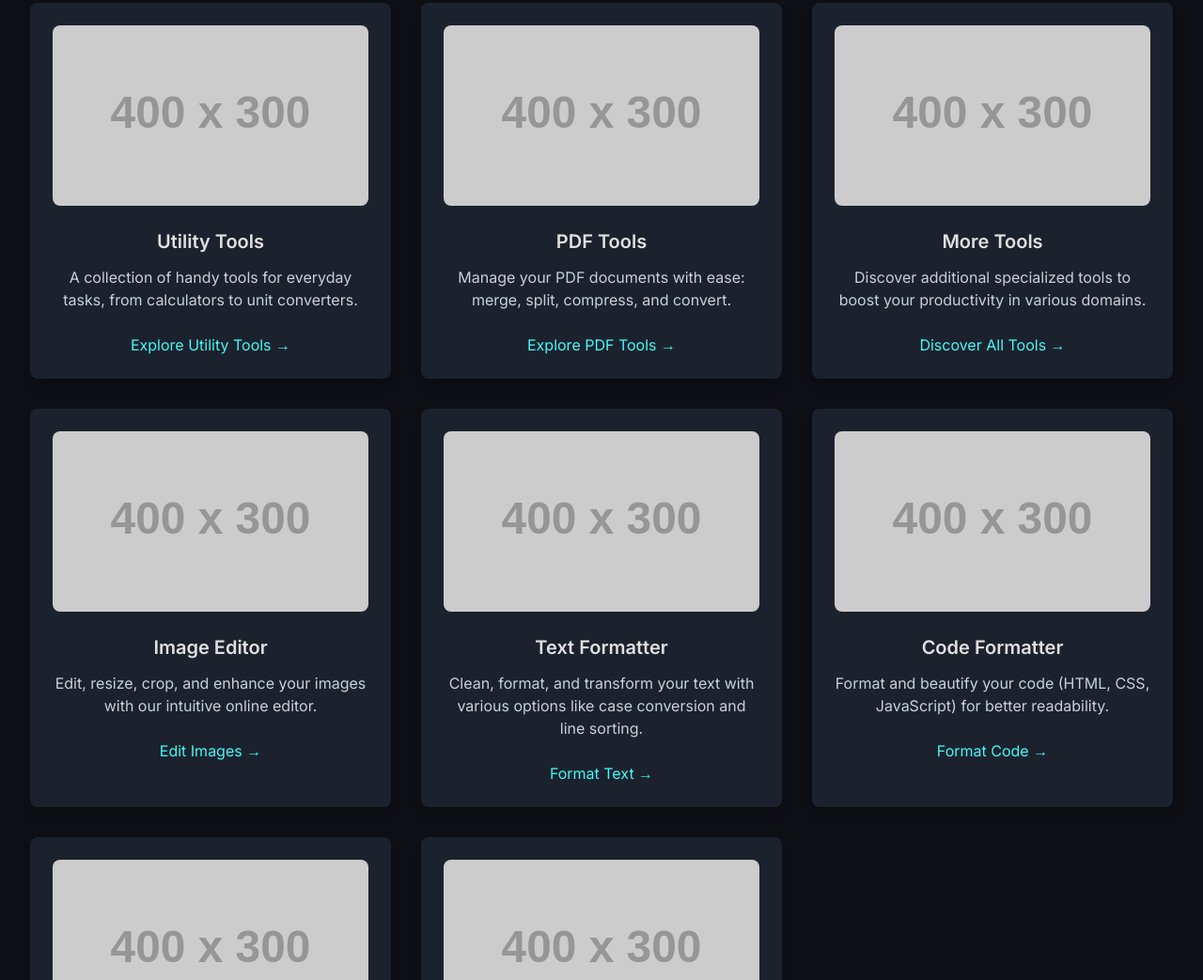
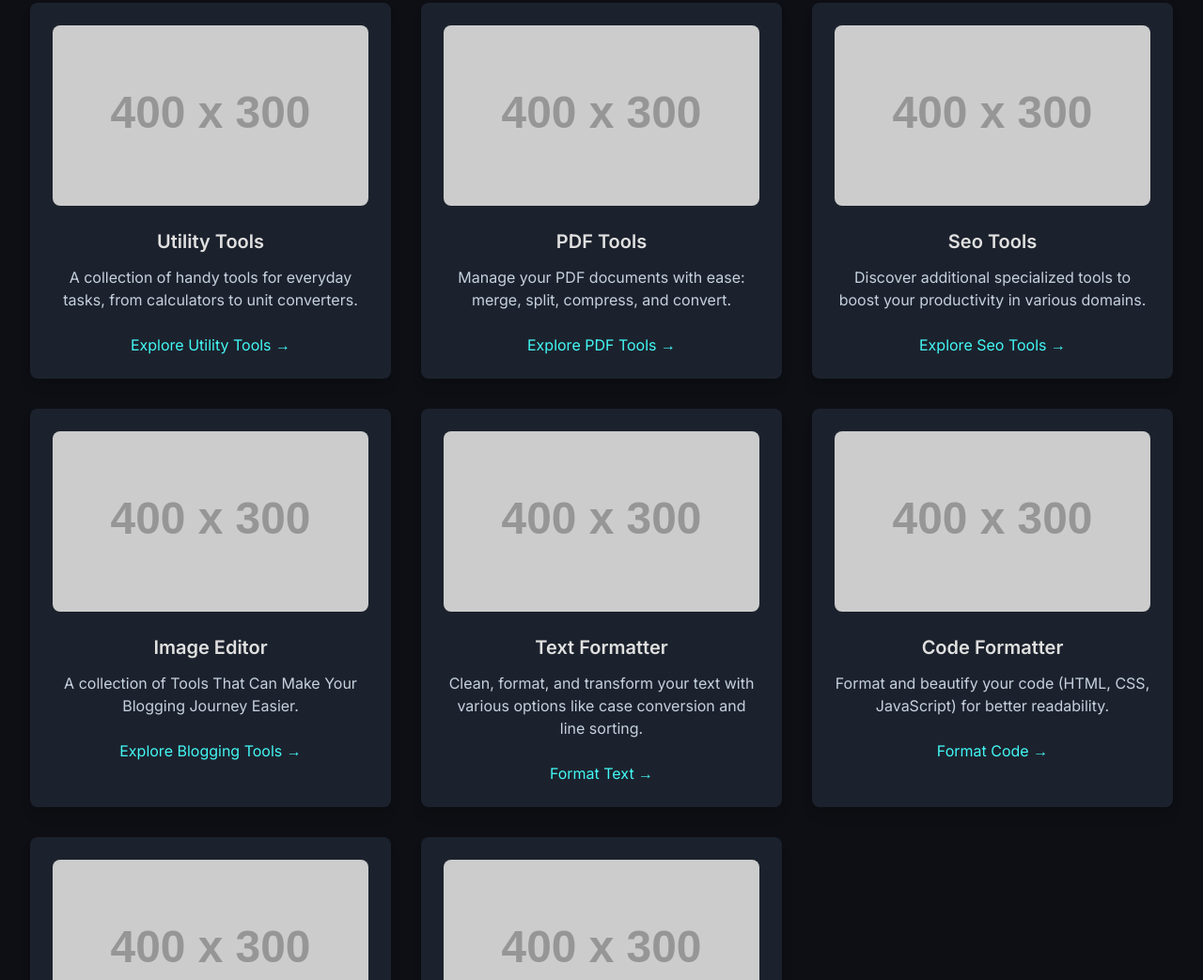
Before and after one commit to Toolzillaofficial/Toolzilla, a plain HTML site: page index.html in a window 1280 px wide. Shown: the part 663-1706 px from the top of the page at 94% size. Drawn offline with nearby package versions, Linux system fonts and the light colour scheme; placeholder pictures from the web are drawn by us.

Commit message:
Update index.html

```diff
--- a/index.html
+++ b/index.html
@@ -173,16 +173,16 @@
                     <!-- More Tools -->
                     <div class="bg-[#1c222d] p-6 rounded-lg shadow-lg text-center transform transition duration-300 hover:scale-105">
                         <img src="https://placehold.co/400x300/12151a/c5d1de?text=More+Tools" alt="Icon representing more tools" class="rounded-lg object-cover w-full h-48 mb-6"/>
-                        <h3 class="text-xl font-semibold mb-3 text-[#e0e0e0]">More Tools</h3>
+                        <h3 class="text-xl font-semibold mb-3 text-[#e0e0e0]">Seo Tools</h3>
                         <p class="text-[#c5d1de] mb-6">Discover additional specialized tools to boost your productivity in various domains.</p>
-                        <a href="#" class="text-[#42f8f5] hover:underline">Discover All Tools →</a>
+                        <a href="seo-tools.html" class="text-[#42f8f5] hover:underline">Explore Seo Tools →</a>
                     </div>
                     <!-- Image Editor -->
                     <div class="bg-[#1c222d] p-6 rounded-lg shadow-lg text-center transform transition duration-300 hover:scale-105">
                         <img src="https://placehold.co/400x300/12151a/c5d1de?text=Image+Editor" alt="Icon representing an image editor" class="rounded-lg object-cover w-full h-48 mb-6"/>
                         <h3 class="text-xl font-semibold mb-3 text-[#e0e0e0]">Image Editor</h3>
-                        <p class="text-[#c5d1de] mb-6">Edit, resize, crop, and enhance your images with our intuitive online editor.</p>
-                        <a href="#" class="text-[#42f8f5] hover:underline">Edit Images →</a>
+                        <p class="text-[#c5d1de] mb-6">A collection of Tools That Can Make Your Blogging Journey Easier.</p>
+                        <a href="blogging-tools.html" class="text-[#42f8f5] hover:underline">Explore Blogging Tools →</a>
                     </div>
                     <!-- Text Formatter -->
                     <div class="bg-[#1c222d] p-6 rounded-lg shadow-lg text-center transform transition duration-300 hover:scale-105">
```
